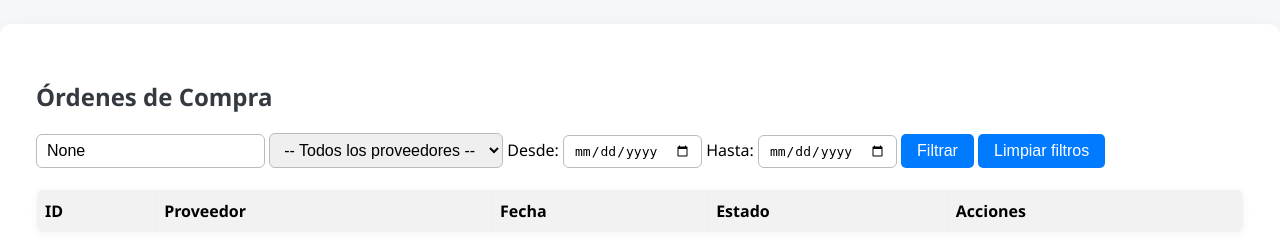
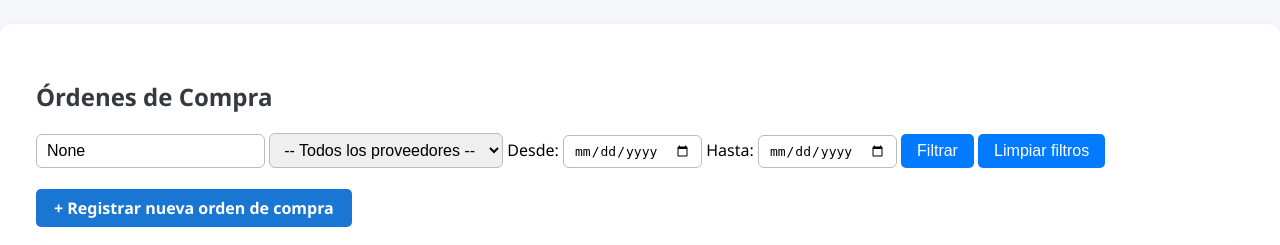
Before and after one commit to Nicokac/mi-proyecto-django, a Django app: page /ordenes/listar/ in a window 1280 px wide. Shown: the part 105-350 px from the top of the page. Run offline with Django 5.2, Linux system fonts and the light colour scheme; the visitor is signed in with stand-in values (Sample User, id 1); data that the repository does not hold is empty.

Commit message:
Mejoras en estilos y funcionalidades admin/cliente. Botón registrar orden, control de stock, bloqueo según estado.

```diff
--- a/cobranzas/urls.py
+++ b/cobranzas/urls.py
@@ -1,3 +1,4 @@
+#cobranzas\urls.py
 from django.urls import path
 from . import views
 
--- a/cobranzas/views.py
+++ b/cobranzas/views.py
@@ -31,6 +31,11 @@ def registrar_cobranza(request):
                 cobranza.cliente = cliente
                 cobranza.fecha_pago = datetime.now()
                 cobranza.save()
+                # ===> ACTUALIZAR FACTURA:
+                factura = cobranza.factura
+                if factura.estado != 'pagada':
+                    factura.estado = 'pagada'
+                    factura.save()
                 messages.success(request, "✅ Cobranza registrada exitosamente.")
                 return redirect('listar_cobranzas')
     else:
--- a/confir/settings.py
+++ b/confir/settings.py
@@ -111,7 +111,8 @@ AUTH_PASSWORD_VALIDATORS = [
 
 LANGUAGE_CODE = 'en-us'
 
-TIME_ZONE = 'UTC'
+#TIME_ZONE = 'UTC'
+TIME_ZONE = 'America/Argentina/Buenos_Aires'
 
 USE_I18N = True
 
--- a/ordenes_compra/templates/ordenes_compra/listado.html
+++ b/ordenes_compra/templates/ordenes_compra/listado.html
@@ -25,6 +25,12 @@
   <a href="{% url 'listar_ordenes' %}"><button type="button">Limpiar filtros</button></a>
 </form>
 
+{% if user.is_staff %}
+  <a href="{% url 'registrar_orden' %}" class="boton" style="margin-bottom:18px; display:inline-block;">
+    + Registrar nueva orden de compra
+    </a>
+{% endif %}
+  </a>
 <table border="1" cellpadding="5">
   <thead>
     <tr>
@@ -43,13 +49,15 @@
       <td>{{ orden.fecha_emision }}</td>
       <td>{{ orden.estado|yesno:"Activa,Inactiva" }}</td>
       <td>
-        <a href="{% url 'detalle_orden' orden.id %}">Ver detalles</a>
-        {% if orden.estado %}
-          <a href="{% url 'dar_baja_orden' orden.id %}" onclick="return confirm('¿Estás seguro de que querés dar de baja esta orden de compra?');">Dar de baja</a>
-        {% endif %}
-        {% if user.is_staff %}
-  |       <a href="{% url 'modificar_orden' orden.id %}">Modificar</a>
-        {% endif %}
+          <a href="{% url 'detalle_orden' orden.id %}">Ver detalles</a>
+          {% if orden.estado %}
+            <a href="{% url 'dar_baja_orden' orden.id %}" onclick="return confirm('¿Estás seguro de que querés dar de baja esta orden de compra?');">Dar de baja</a>
+          {% endif %}
+          {% if orden.factura and orden.factura.estado == 'pendiente' %}
+              {% if user.is_staff or user.clientes.id == orden.cliente.id %}
+                  | <a href="{% url 'modificar_orden' orden.id %}">Modificar</a>
+              {% endif %}
+          {% endif %}
       </td>
     </tr>
     {% endfor %}
--- a/ordenes_compra/views.py
+++ b/ordenes_compra/views.py
@@ -17,6 +17,10 @@ from facturacion.models import Factura
 from clientes.models import Clientes
 from django.forms import inlineformset_factory
 from functools import partial
+from proveedores.models import Proveedor
+from django.core.exceptions import ObjectDoesNotExist
+from facturacion.models import Factura, DetalleFactura
+from facturacion.models import DetalleFactura
 
 @login_required
 def registrar_orden_compra(request):
@@ -247,8 +251,27 @@ def dar_baja_orden(request, orden_id):
 def modificar_orden(request, orden_id):
     orden = get_object_or_404(OrdenDeCompra, pk=orden_id)
 
-    if not request.user.is_staff:
+    # Permiso: admin o cliente dueño
+    es_admin = request.user.is_staff or request.user.is_superuser
+    es_cliente_duenio = (
+        hasattr(request.user, 'clientes')
+        and orden.cliente
+        and orden.cliente.usuario == request.user
+    )
+
+    # Buscar factura relacionada
+    factura = getattr(orden, 'factura', None)
+    if not factura:
+        from facturacion.models import Factura
+        factura = Factura.objects.filter(orden=orden).first()
+
+    # Solo permitir modificar si pendiente y autorizado
+    if not (es_admin or es_cliente_duenio):
         return HttpResponseForbidden("No tenés permiso para modificar esta orden.")
+
+    if factura and factura.estado != 'pendiente':
+        messages.error(request, "La orden no puede ser modificada porque ya fue pagada/cobrada.")
+        return redirect('listar_ordenes')
 
     if request.method == 'POST':
         form = OrdenDeCompraForm(request.POST, instance=orden)
@@ -266,7 +289,14 @@ def modificar_orden(request, orden_id):
             else:
                 with transaction.atomic():
                     # Forzar campos clave antes de guardar
-                    if not request.user.is_staff:
+                    try:
+                        proveedor_obj = orden.proveedor  # intenta acceder, lanza excepción si no existe
+                    except ObjectDoesNotExist:
+                        from proveedores.models import Proveedor
+                        proveedor_default = Proveedor.objects.get(nombre__iexact="Cafe El Mejor")
+                        orden.proveedor = proveedor_default
+                        orden.save()
+                    if not es_admin:
                         form.instance.proveedor = orden.proveedor
                         form.instance.tipo = 'cliente'
                     else:
@@ -289,6 +319,7 @@ def modificar_orden(request, orden_id):
                     for detalle in detalles:
                         detalle.orden = orden
                         detalle.precio_unitario = detalle.producto.precio
+                        detalle.subtotal = detalle.cantidad * detalle.precio_unitario  # asegurá el subtotal!
                         detalle.save()
 
                         if orden.tipo == 'proveedor':
@@ -297,6 +328,23 @@ def modificar_orden(request, orden_id):
                             detalle.producto.stock -= detalle.cantidad
 
                         detalle.producto.save()
+
+                    # ------- ACTUALIZAR FACTURA y DETALLES -------
+                    if factura and factura.estado == 'pendiente':
+                        factura.detalles.all().delete()
+                        total_factura = 0
+                        for detalle in orden.detalles.all():
+                            DetalleFactura.objects.create(
+                                factura=factura,
+                                producto=detalle.producto,
+                                cantidad=detalle.cantidad,
+                                precio_unitario=detalle.precio_unitario,
+                                subtotal=detalle.cantidad * detalle.precio_unitario
+                            )
+                            total_factura += detalle.cantidad * detalle.precio_unitario
+                        factura.total = total_factura
+                        factura.save()
+                        messages.info(request, "La factura asociada se actualizó con los nuevos productos y total.")
 
                     # Registrar historial de cambios
                     productos_modificados = ", ".join([f"{d.producto.nombre} (x{d.cantidad})" for d in detalles])
--- a/proveedores/templates/proveedores/listado.html
+++ b/proveedores/templates/proveedores/listado.html
@@ -3,6 +3,9 @@
 {% block contenido %}
   <h2>Listado de Proveedores</h2>
 
+  {% if user.is_staff %}
+    <a href="{% url 'registrar_proveedor' %}" class="boton" style="margin-bottom: 18px; display: inline-block;">+ Registrar proveedor</a>
+  {% endif %}
 <!-- <form method="get" style="display: inline;"> -->
 <form method="get" class="inline-form">
   <input type="text" name="q" placeholder="Buscar..." value="{{ query }}">
--- a/templates/productos/listado.html
+++ b/templates/productos/listado.html
@@ -4,6 +4,9 @@
 {% block contenido %}
   <h2>Listado de Productos</h2>
 
+  {% if user.is_staff %}
+    <a href="{% url 'registrar_producto' %}" class="boton" style="margin-bottom: 16px; display: inline-block;">+ Registrar producto</a>
+  {% endif %}
   <!-- <form method="get" style="display: inline;"> -->
   <form method="get" class="inline-form">
     <input type="text" name="q" placeholder="Buscar..." value="{{ query }}">
```
Also changed, not shown: ordenes_compra/models.py (+8 -3 lines), ordenes_compra/migrations/0005_detalleorden_subtotal.py (added).
